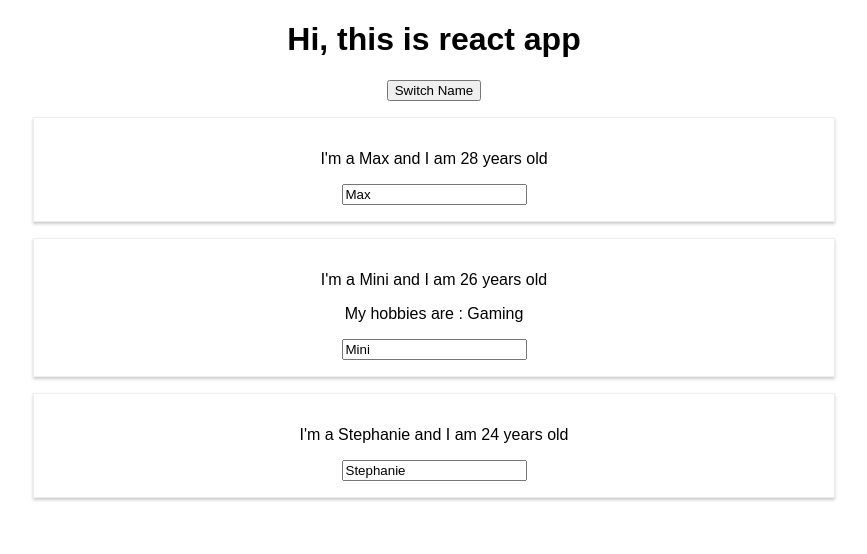
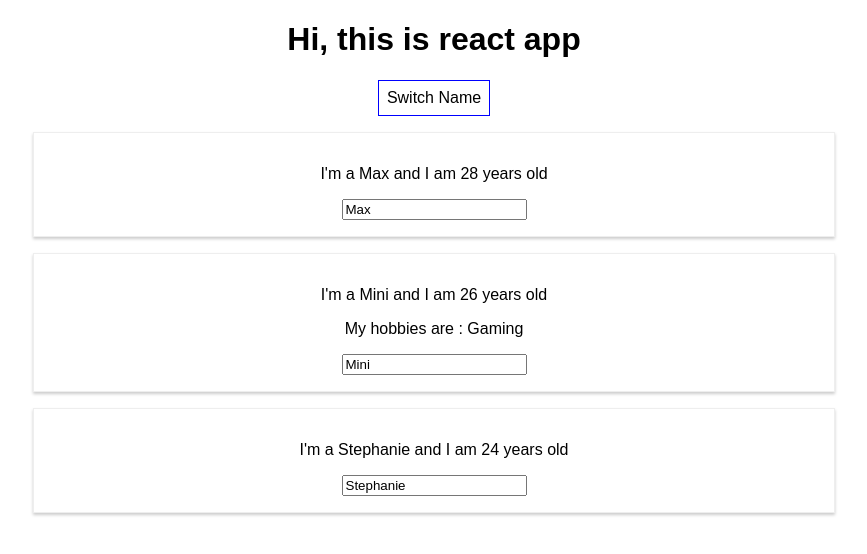
Before and after one commit to sriharshakappala/react-complete-guide, a React (Create React App) app: page / in a window 1280 px wide. Shown: the top 554 px of the page, without its empty margins (206-1073 px from the left). Built offline with nearby package versions, Linux system fonts and the light colour scheme.

Commit message:
Inline styles

```diff
--- a/src/App.js
+++ b/src/App.js
@@ -36,10 +36,17 @@
   }
 
   render() {
+    const style = {
+      backgroundColor: 'white',
+      font: 'inherit',
+      border: '1px solid blue',
+      padding: '8px',
+      cursor: 'pointer'
+    };
     return (
       <div className="App">
         <h1>Hi, this is react app</h1>
-        <button onClick={() => this.switchNameHandler('Maximilian')}>Switch Name</button>
+        <button style={style} onClick={() => this.switchNameHandler('Maximilian')}>Switch Name</button>
         <Person
           name={this.state.persons[0].name}
           age={this.state.persons[0].age}
```
